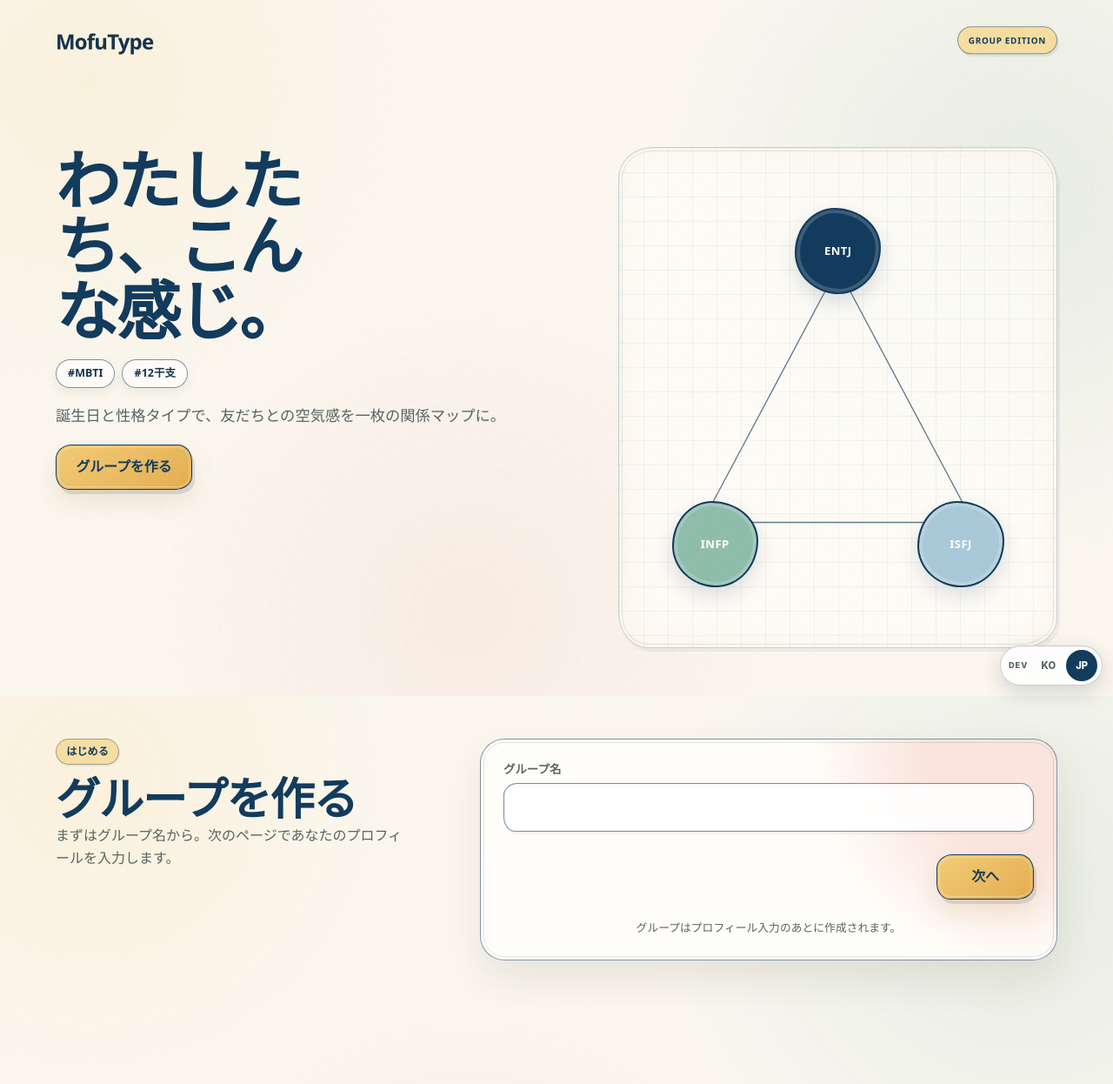
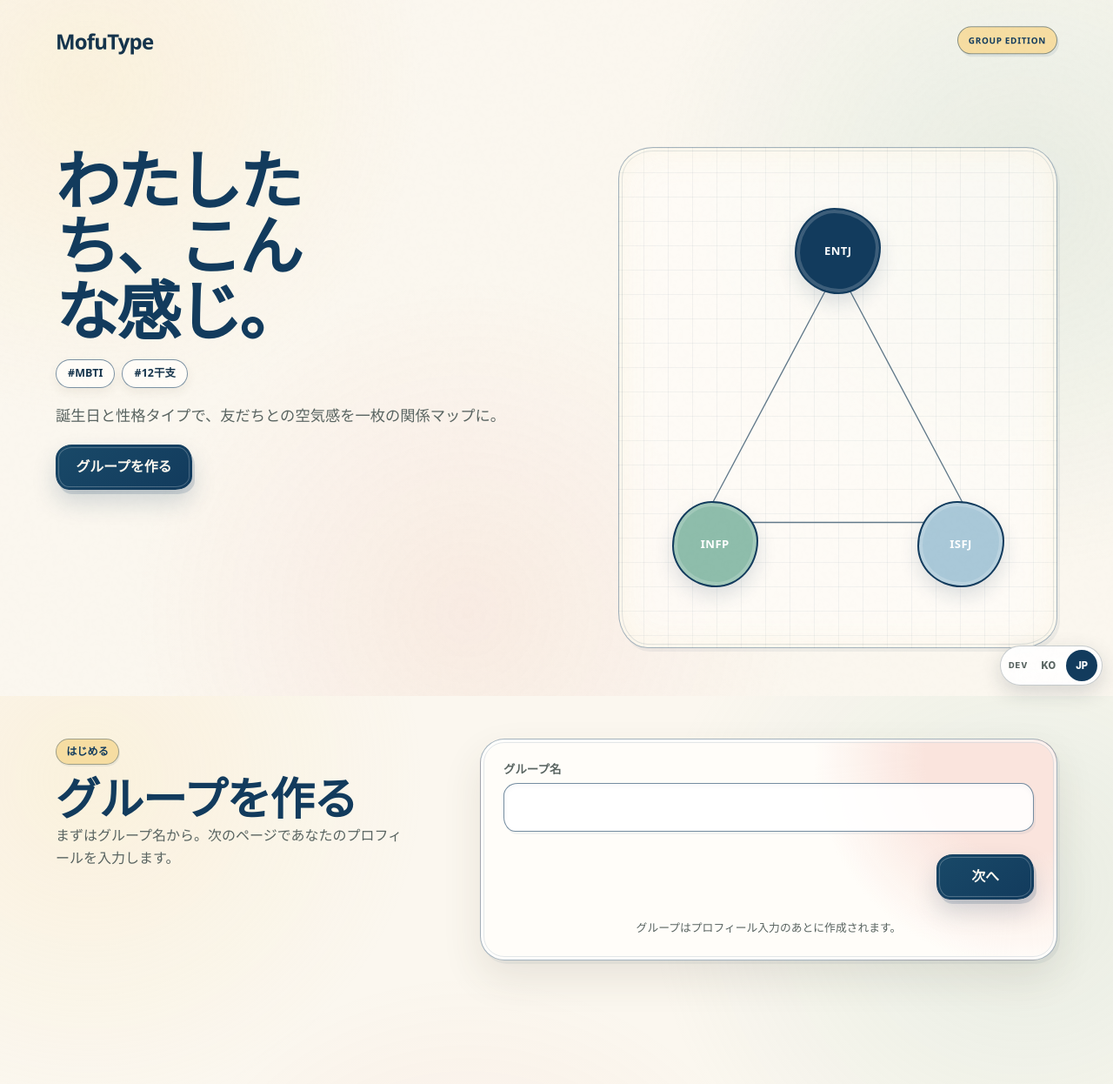
Before and after one commit to mi-hye/mofutype, a Next.js app: page / in a window 1280 px wide. Shown: the top 1246 px of the page at 87% size. Built offline with nearby package versions, Linux system fonts and the light colour scheme; no server answers.

Commit message:
style: unify panel borders and primary color

```diff
--- a/src/app/globals.css
+++ b/src/app/globals.css
@@ -10,6 +10,7 @@
   --accent-coral: var(--accent-vermilion);
   --accent-lemon: var(--accent-sand);
   --border-subtle: 1.5px solid rgb(18 59 93 / 58%);
+  --border-panel: 1.5px solid rgb(18 59 93 / 38%);
   --shadow-soft: 0 18px 42px rgb(74 61 45 / 10%);
   --cream: #fbf7ef;
   --hot-pink: #d96759;
@@ -110,7 +111,7 @@ button, input, textarea, select { font: inherit; }
   transition: border-color 180ms ease, background-color 180ms ease, box-shadow 180ms ease, transform 180ms ease;
 }
 .ui-button::after { position: absolute; inset: 0; background: linear-gradient(105deg, transparent 32%, rgb(255 255 255 / 16%) 50%, transparent 68%); content: ""; transform: translateX(-140%); transition: transform 320ms ease; pointer-events: none; }
-.ui-button[data-variant="primary"] { border-color: var(--accent-navy); outline: 1px solid rgb(255 255 255 / 30%); outline-offset: -4px; background: linear-gradient(145deg, #f2cb78, #e4ae50); box-shadow: 3px 5px 0 rgb(18 59 93 / 13%), 0 14px 28px rgb(177 126 48 / 16%); color: var(--accent-navy); }
+.ui-button[data-variant="primary"] { border-color: var(--accent-navy); outline: 1px solid rgb(255 255 255 / 24%); outline-offset: -4px; background: linear-gradient(145deg, #194968, var(--accent-navy)); box-shadow: 3px 5px 0 rgb(18 59 93 / 15%), 0 14px 28px rgb(18 59 93 / 18%); color: #fffaf1; }
 .ui-button[data-variant="secondary"] { border-color: rgb(18 59 93 / 62%); background: linear-gradient(145deg, #edf6f1, #dcece4); color: var(--ink); }
 .ui-button[data-variant="ghost"] { border-color: rgb(18 59 93 / 38%); background: rgb(255 253 249 / 84%); color: var(--ink); }
 .ui-button[data-size="sm"] { min-height: 42px; padding-inline: 0.82rem; font-size: 0.875rem; }
@@ -120,11 +121,11 @@ button, input, textarea, select { font: inherit; }
 .ui-button__loading { display: inline-flex; }
 .ui-button__spinner { width: 1rem; height: 1rem; border: 2px solid currentColor; border-right-color: transparent; border-radius: 50%; animation: spin 700ms linear infinite; }
 
-.ui-card { position: relative; border: var(--border-subtle); border-radius: 1.8rem 1.65rem 1.9rem 1.55rem / 1.7rem 1.9rem 1.6rem 1.85rem; outline: 1px solid rgb(18 59 93 / 13%); outline-offset: -5px; padding: var(--space-26); background: rgb(255 253 249 / 92%); box-shadow: 3px 4px 0 rgb(18 59 93 / 7%), var(--shadow-pop), inset 0 0 0 4px rgb(255 255 255 / 50%); animation: rise-in 440ms cubic-bezier(.2,.8,.2,1) both; transition: box-shadow 200ms ease, transform 200ms ease; }
+.ui-card { position: relative; border: var(--border-panel); border-radius: 1.8rem 1.65rem 1.9rem 1.55rem / 1.7rem 1.9rem 1.6rem 1.85rem; outline: 1px solid rgb(18 59 93 / 12%); outline-offset: -5px; padding: var(--space-26); background: rgb(255 253 249 / 92%); box-shadow: 3px 4px 0 rgb(18 59 93 / 6%), var(--shadow-pop), inset 0 0 0 4px rgb(255 255 255 / 46%); animation: rise-in 440ms cubic-bezier(.2,.8,.2,1) both; transition: box-shadow 200ms ease, transform 200ms ease; }
 .ui-card[data-variant="default"], .ui-card[data-variant="cream"] { background: var(--surface); }
-.ui-card[data-variant="accent"], .ui-card[data-variant="pink"] { border-color: rgb(18 59 93 / 52%); background: radial-gradient(circle at 92% 8%, #fae4dd 0 7rem, transparent 14rem), #fffdf9; }
-.ui-card[data-variant="subtle"], .ui-card[data-variant="mint"] { border-color: rgb(18 59 93 / 52%); background: radial-gradient(circle at 92% 8%, #e3f0e9 0 7rem, transparent 14rem), #fffdf9; }
-.ui-card[data-variant="violet"] { border-color: rgb(18 59 93 / 52%); background: radial-gradient(circle at 92% 8%, #f8e8c6 0 7rem, transparent 14rem), #fffdf9; }
+.ui-card[data-variant="accent"], .ui-card[data-variant="pink"] { border-color: rgb(18 59 93 / 38%); background: radial-gradient(circle at 92% 8%, #fae4dd 0 7rem, transparent 14rem), #fffdf9; }
+.ui-card[data-variant="subtle"], .ui-card[data-variant="mint"] { border-color: rgb(18 59 93 / 38%); background: radial-gradient(circle at 92% 8%, #e3f0e9 0 7rem, transparent 14rem), #fffdf9; }
+.ui-card[data-variant="violet"] { border-color: rgb(18 59 93 / 38%); background: radial-gradient(circle at 92% 8%, #f8e8c6 0 7rem, transparent 14rem), #fffdf9; }
 
 .status-banner { display: flex; align-items: flex-start; gap: 0.65rem; border: var(--border-subtle); border-radius: 0.9rem 0.78rem 0.95rem 0.74rem / 0.78rem 0.96rem 0.76rem 0.92rem; padding: 0.65rem 0.85rem; background: var(--surface-raised); box-shadow: 2px 3px 0 rgb(18 59 93 / 7%), 0 7px 18px rgb(34 45 55 / 7%); }
 .status-banner > span:last-child { display: grid; }
@@ -150,7 +151,7 @@ button, input, textarea, select { font: inherit; }
 .wordmark { color: var(--ink); font-family: var(--font-display); font-size: 1.5rem; font-weight: 800; letter-spacing: -0.035em; text-decoration: none; }
 .edition-label { border: 1.5px solid rgb(18 59 93 / 48%); border-radius: 999px; padding: 0.42rem 0.75rem; background: var(--butter); color: var(--accent-navy); font-size: 0.62rem; font-weight: 700; letter-spacing: 0.07em; box-shadow: 2px 3px 0 rgb(18 59 93 / 8%); }
 .hero { position: relative; display: grid; min-width: 0; gap: 1.15rem; overflow: visible; margin-top: 2.5rem; border: 0; border-radius: 0; padding: 0; background: transparent; box-shadow: none; }
-.hero__decor { position: relative; order: 3; width: 100%; height: clamp(14rem, 70vw, 20rem); overflow: hidden; border: 1.5px solid rgb(18 59 93 / 38%); border-radius: 2.5rem 2.2rem 2.65rem 2.1rem / 2.25rem 2.6rem 2.15rem 2.55rem; outline: 1px solid rgb(18 59 93 / 12%); outline-offset: -5px; background-color: rgb(255 253 249 / 76%); background-image: linear-gradient(rgb(18 59 93 / 5%) 1px, transparent 1px), linear-gradient(90deg, rgb(18 59 93 / 5%) 1px, transparent 1px); background-size: 28px 28px; box-shadow: 3px 4px 0 rgb(18 59 93 / 6%), inset 0 0 40px rgb(246 221 162 / 18%); }
+.hero__decor { position: relative; order: 3; width: 100%; height: clamp(14rem, 70vw, 20rem); overflow: hidden; border: var(--border-panel); border-radius: 2.5rem 2.2rem 2.65rem 2.1rem / 2.25rem 2.6rem 2.15rem 2.55rem; outline: 1px solid rgb(18 59 93 / 12%); outline-offset: -5px; background-color: rgb(255 253 249 / 76%); background-image: linear-gradient(rgb(18 59 93 / 5%) 1px, transparent 1px), linear-gradient(90deg, rgb(18 59 93 / 5%) 1px, transparent 1px); background-size: 28px 28px; box-shadow: 3px 4px 0 rgb(18 59 93 / 6%), inset 0 0 40px rgb(246 221 162 / 18%); }
 .hero__connectors { position: absolute; inset: 0; width: 100%; height: 100%; overflow: visible; pointer-events: none; }
 .hero__connectors line { stroke: #61798a; stroke-width: 1.35; stroke-linecap: round; vector-effect: non-scaling-stroke; }
 .hero__tape, .hero__dots, .hero__stripe { position: absolute; z-index: 1; display: grid; width: clamp(4.2rem, 18vw, 5.4rem); aspect-ratio: 1; place-items: center; border: 2px solid var(--accent-navy); border-radius: 46% 54% 49% 51% / 52% 46% 54% 48%; box-shadow: inset 0 0 0 4px rgb(255 255 255 / 18%), 0 10px 22px rgb(18 59 93 / 14%); color: #fff; font-size: 0.82rem; font-weight: 800; letter-spacing: 0.03em; }
@@ -174,7 +175,7 @@ button, input, textarea, select { font: inherit; }
 .create-section__intro { position: relative; max-width: 33rem; padding: 0; }
 .create-section__intro h2 { margin: 0.55rem 0 0; color: var(--accent-navy); font-family: var(--font-display); font-size: clamp(2rem, 6vw, 3.2rem); font-weight: 700; letter-spacing: -0.025em; line-height: 1.15; }
 .create-section__intro p:last-child { color: var(--text-muted); }
-.create-section > .ui-card { border-radius: var(--radius-18); background: radial-gradient(circle at 94% 8%, #fae4dd 0 7rem, transparent 15rem), #fffdf9; box-shadow: var(--shadow-pop); }
+.create-section > .ui-card { border-radius: var(--radius-18); background: radial-gradient(circle at 94% 8%, #fae4dd 0 7rem, transparent 15rem), #fffdf9; }
 
 .onboarding-form, .profile-fields { display: grid; min-width: 0; gap: 1.15rem; }
 .onboarding-form > .ui-button { width: 100%; margin-top: 0.25rem; }
@@ -198,7 +199,7 @@ button, input, textarea, select { font: inherit; }
 .profile-step__intro h1 { margin: 0.6rem 0 0; color: var(--accent-navy); font-family: var(--font-display); font-size: clamp(2.5rem, 7vw, 4.1rem); font-weight: 700; letter-spacing: -0.03em; line-height: 1.1; text-wrap: balance; }
 .profile-step__intro > p:last-of-type { color: var(--text-muted); }
 .profile-step__intro > a { display: inline-flex; min-height: 44px; align-items: center; color: var(--accent-coral); font-size: 0.86rem; font-weight: 700; text-underline-offset: 0.22rem; }
-.profile-step .ui-card { width: min(100%, 38rem); max-width: 38rem; justify-self: center; border-top: var(--border-subtle); border-radius: var(--radius-18); background: radial-gradient(circle at 94% 8%, #fae4dd 0 7rem, transparent 15rem), #fffdf9; box-shadow: var(--shadow-pop); }
+.profile-step .ui-card { width: min(100%, 38rem); max-width: 38rem; justify-self: center; border-radius: var(--radius-18); background: radial-gradient(circle at 94% 8%, #fae4dd 0 7rem, transparent 15rem), #fffdf9; }
 .profile-step .onboarding-form, .profile-step .profile-fields { gap: 1rem; }
 .profile-step .form-field input, .profile-step .form-field select { min-height: 46px; padding-block: 0.55rem; }
 .profile-step .unknown-toggle { min-height: 34px; gap: 0.42rem; border: 0; border-radius: 0; padding: 0.12rem 0; background: transparent; box-shadow: none; font-size: 0.78rem; }
@@ -247,7 +248,7 @@ button, input, textarea, select { font: inherit; }
 .dev-locale-toggle button[aria-pressed="true"] { background: var(--accent-navy); color: #fff; }
 .dev-locale-toggle button:focus-visible { outline: 3px solid rgb(184 68 56 / 28%); outline-offset: 2px; }
 
-.join-panel { width: min(100%, 40rem); border: var(--border-subtle); border-radius: var(--radius-18); padding: clamp(1.1rem, 5vw, 2.25rem); background: var(--surface-raised); box-shadow: var(--shadow-soft); }
+.join-panel { width: min(100%, 40rem); border: var(--border-panel); border-radius: var(--radius-18); padding: clamp(1.1rem, 5vw, 2.25rem); background: var(--surface-raised); box-shadow: var(--shadow-soft); }
 .join-panel > h1 { margin: 0; color: var(--accent-navy); font-family: var(--font-display); font-size: clamp(2rem, 7vw, 3.2rem); font-weight: 700; letter-spacing: -0.025em; line-height: 1.15; }
 .join-panel > p { color: var(--text-muted); }
 .invite-preview { display: grid; gap: 0.2rem; margin: 1.25rem 0; border: var(--border-subtle); border-radius: var(--radius-12); padding: 0.85rem 1rem; background: var(--surface-mint); }
@@ -258,7 +259,7 @@ button, input, textarea, select { font: inherit; }
 
 .group-member-shell { width: min(calc(100% - 1.5rem), 82rem); padding-top: 1.25rem; }
 .group-member-shell h1 { max-width: 16ch; margin: 0.45rem 0 0; color: var(--accent-navy); font-family: var(--font-display); font-size: clamp(2.35rem, 8vw, 4.8rem); font-weight: 700; letter-spacing: -0.03em; line-height: 1.08; overflow-wrap: anywhere; }
-.group-member-header { position: relative; isolation: isolate; display: grid; gap: var(--space-18); overflow: hidden; margin-bottom: 1.4rem; border: var(--border-subtle); border-radius: 2.35rem 2.15rem 2.5rem 2rem / 2.15rem 2.45rem 2.05rem 2.35rem; outline: 1px solid rgb(18 59 93 / 12%); outline-offset: -5px; padding: clamp(1rem, 4vw, 1.8rem); background: radial-gradient(circle at 94% 8%, #e3f0e9 0 9rem, transparent 18rem), #fffdf9; box-shadow: 3px 4px 0 rgb(18 59 93 / 7%), var(--shadow-pop), inset 0 0 0 4px rgb(255 255 255 / 45%); animation: rise-in 420ms ease-out both; }
+.group-member-header { position: relative; isolation: isolate; display: grid; gap: var(--space-18); overflow: hidden; margin-bottom: 1.4rem; border: var(--border-panel); border-radius: 2.35rem 2.15rem 2.5rem 2rem / 2.15rem 2.45rem 2.05rem 2.35rem; outline: 1px solid rgb(18 59 93 / 12%); outline-offset: -5px; padding: clamp(1rem, 4vw, 1.8rem); background: radial-gradient(circle at 94% 8%, #e3f0e9 0 9rem, transparent 18rem), #fffdf9; box-shadow: 3px 4px 0 rgb(18 59 93 / 6%), var(--shadow-pop), inset 0 0 0 4px rgb(255 255 255 / 46%); animation: rise-in 420ms ease-out both; }
 .group-member-header::after { display: none; }
 .group-member-header p { margin-block: 0.45rem 0; color: var(--text-muted); }
 .group-member-header:not(:has(.status-banner)) > div:first-child { padding-right: 6.5rem; }
@@ -281,7 +282,7 @@ button, input, textarea, select { font: inherit; }
 .group-share-actions__close svg { width: 1rem; height: 1rem; }
 
 .group-graph { display: grid; gap: 1rem; }
-.group-graph__canvas { width: 100%; height: clamp(30rem, 68svh, 52rem); min-height: 30rem; overflow: hidden; border: var(--border-subtle); border-radius: 2.5rem 2.15rem 2.65rem 2.05rem / 2.2rem 2.55rem 2.1rem 2.45rem; outline: 1px solid rgb(18 59 93 / 12%); outline-offset: -5px; background: linear-gradient(145deg, #fffdf9, #fbf6eb 68%, #e3f0e9); box-shadow: 3px 4px 0 rgb(18 59 93 / 6%), var(--shadow-pop), inset 0 0 0 4px rgb(255 255 255 / 46%); touch-action: pan-y; }
+.group-graph__canvas { width: 100%; height: clamp(30rem, 68svh, 52rem); min-height: 30rem; overflow: hidden; border: var(--border-panel); border-radius: 2.5rem 2.15rem 2.65rem 2.05rem / 2.2rem 2.55rem 2.1rem 2.45rem; outline: 1px solid rgb(18 59 93 / 12%); outline-offset: -5px; background: linear-gradient(145deg, #fffdf9, #fbf6eb 68%, #e3f0e9); box-shadow: 3px 4px 0 rgb(18 59 93 / 6%), var(--shadow-pop), inset 0 0 0 4px rgb(255 255 255 / 46%); touch-action: pan-y; }
 .group-graph__canvas .react-flow__background { color: var(--accent-navy) !important; opacity: 0.22; }
 .group-graph__canvas .react-flow__edge-path { stroke-width: 2; }
 .relationship-edge--locked .react-flow__edge-path { stroke: #77716b; stroke-opacity: 1; }
@@ -306,7 +307,7 @@ button, input, textarea, select { font: inherit; }
 .group-graph__accessible button { min-height: 42px; border: var(--border-subtle); border-radius: 999px; padding: 0.48rem 0.8rem; background: var(--surface); color: var(--ink); font-size: 0.84rem; font-weight: 650; cursor: pointer; }
 .group-graph__accessible button[aria-pressed="true"] { border-color: #d8a8a3; background: var(--surface-coral); color: var(--coral-deep); }
 
-.my-result-card { position: relative; display: grid; gap: 1.1rem; overflow: hidden; margin-top: clamp(1rem, 3vw, 1.5rem); border: var(--border-subtle); border-radius: 2.35rem 2.1rem 2.5rem 2rem / 2.15rem 2.45rem 2.05rem 2.35rem; outline: 1px solid rgb(18 59 93 / 12%); outline-offset: -5px; padding: clamp(1rem, 4vw, 1.8rem); background: radial-gradient(circle at 94% 8%, #fae4dd 0 8rem, transparent 17rem), #fffdf9; box-shadow: 3px 4px 0 rgb(18 59 93 / 6%), var(--shadow-pop), inset 0 0 0 4px rgb(255 255 255 / 46%); }
+.my-result-card { position: relative; display: grid; gap: 1.1rem; overflow: hidden; margin-top: clamp(1rem, 3vw, 1.5rem); border: var(--border-panel); border-radius: 2.35rem 2.1rem 2.5rem 2rem / 2.15rem 2.45rem 2.05rem 2.35rem; outline: 1px solid rgb(18 59 93 / 12%); outline-offset: -5px; padding: clamp(1rem, 4vw, 1.8rem); background: radial-gradient(circle at 94% 8%, #fae4dd 0 8rem, transparent 17rem), #fffdf9; box-shadow: 3px 4px 0 rgb(18 59 93 / 6%), var(--shadow-pop), inset 0 0 0 4px rgb(255 255 255 / 46%); }
 .my-result-card::before { display: none; }
 .my-result-card__summary { display: grid; grid-template-columns: auto minmax(0, 1fr); align-items: center; gap: 0.9rem; }
 .my-result-card__identity { display: grid; min-width: 0; gap: 0.18rem; }
@@ -319,7 +320,7 @@ button, input, textarea, select { font: inherit; }
 .my-result-card__reading p { margin: 0; color: var(--ink); font-size: 0.86rem; line-height: 1.75; }
 .my-result-card__reading small { display: block; margin-top: 0.55rem; color: var(--text-muted); font-size: 0.7rem; }
 
-.relation-sheet { position: relative; width: min(100%, 58rem); min-width: 0; overflow: hidden; margin: 2rem auto 0; border: var(--border-subtle); border-radius: 2.4rem 2.15rem 2.55rem 2rem / 2.2rem 2.5rem 2.05rem 2.4rem; outline: 1px solid rgb(18 59 93 / 12%); outline-offset: -5px; padding: clamp(1.1rem, 4vw, 2.25rem); background: radial-gradient(circle at 94% 8%, #f8e8c6 0 8rem, transparent 17rem), #fffdf9; box-shadow: 3px 4px 0 rgb(18 59 93 / 6%), var(--shadow-pop), inset 0 0 0 4px rgb(255 255 255 / 42%); animation: rise-in 420ms ease-out both; }
+.relation-sheet { position: relative; width: min(100%, 58rem); min-width: 0; overflow: hidden; margin: 2rem auto 0; border: var(--border-panel); border-radius: 2.4rem 2.15rem 2.55rem 2rem / 2.2rem 2.5rem 2.05rem 2.4rem; outline: 1px solid rgb(18 59 93 / 12%); outline-offset: -5px; padding: clamp(1.1rem, 4vw, 2.25rem); background: radial-gradient(circle at 94% 8%, #f8e8c6 0 8rem, transparent 17rem), #fffdf9; box-shadow: 3px 4px 0 rgb(18 59 93 / 6%), var(--shadow-pop), inset 0 0 0 4px rgb(255 255 255 / 42%); animation: rise-in 420ms ease-out both; }
 .relation-sheet::before { display: none; }
 .relation-sheet__header { display: flex; min-width: 0; align-items: center; justify-content: space-between; gap: 1rem; border-bottom: var(--border-subtle); padding-bottom: 0.85rem; }
 .relation-sheet__header p { min-width: 0; margin: 0; color: var(--text-muted); font-size: 0.82rem; font-weight: 700; overflow-wrap: anywhere; }
@@ -338,7 +339,7 @@ button, input, textarea, select { font: inherit; }
 .relation-sheet__details h3 { margin: 0 0 0.5rem; font-size: 0.98rem; }
 .relation-sheet__details p { margin: 0; color: var(--text-muted); }
 
-.checkout-panel { position: relative; width: min(100%, 38rem); min-width: 0; overflow: hidden; margin-inline: auto; border: var(--border-subtle); border-radius: 2.35rem 2.1rem 2.5rem 2rem / 2.15rem 2.45rem 2.05rem 2.35rem; outline: 1px solid rgb(18 59 93 / 12%); outline-offset: -5px; padding: clamp(1.1rem, 5vw, 2.4rem); background: radial-gradient(circle at 94% 8%, #f8e8c6 0 8rem, transparent 17rem), #fffdf9; box-shadow: 3px 4px 0 rgb(18 59 93 / 6%), var(--shadow-pop), inset 0 0 0 4px rgb(255 255 255 / 44%); animation: rise-in 420ms ease-out both; }
+.checkout-panel { position: relative; width: min(100%, 38rem); min-width: 0; overflow: hidden; margin-inline: auto; border: var(--border-panel); border-radius: 2.35rem 2.1rem 2.5rem 2rem / 2.15rem 2.45rem 2.05rem 2.35rem; outline: 1px solid rgb(18 59 93 / 12%); outline-offset: -5px; padding: clamp(1.1rem, 5vw, 2.4rem); background: radial-gradient(circle at 94% 8%, #f8e8c6 0 8rem, transparent 17rem), #fffdf9; box-shadow: 3px 4px 0 rgb(18 59 93 / 6%), var(--shadow-pop), inset 0 0 0 4px rgb(255 255 255 / 44%); animation: rise-in 420ms ease-out both; }
 .checkout-panel::before { display: none; }
 .checkout-panel__notice { width: fit-content; max-width: 100%; margin: 0 0 1.2rem; border-radius: 999px; padding: 0.32rem 0.7rem; background: var(--surface-mint); color: #3f6559; font-size: 0.76rem; font-weight: 700; line-height: 1.4; }
 .checkout-panel h1 { max-width: 14ch; margin: 0; color: var(--accent-navy); font-family: var(--font-display); font-size: clamp(2rem, 7vw, 3.6rem); font-weight: 700; letter-spacing: -0.025em; line-height: 1.12; text-wrap: balance; }
@@ -376,7 +377,7 @@ button, input, textarea, select { font: inherit; }
 @media (hover: hover) and (pointer: fine) {
   .ui-button:not(:disabled):hover { transform: translateY(-2px); }
   .ui-button:not(:disabled):hover::after { transform: translateX(140%); }
-  .ui-button[data-variant="primary"]:not(:disabled):hover { border-color: var(--accent-navy); background: linear-gradient(145deg, #f5d388, #e7b65d); box-shadow: 3px 7px 0 rgb(18 59 93 / 13%), 0 15px 30px rgb(177 126 48 / 18%); }
+  .ui-button[data-variant="primary"]:not(:disabled):hover { border-color: var(--accent-navy); background: linear-gradient(145deg, #235777, #194563); box-shadow: 3px 7px 0 rgb(18 59 93 / 15%), 0 15px 30px rgb(18 59 93 / 20%); }
   .ui-card:hover { box-shadow: 0 22px 48px rgb(34 45 55 / 13%); transform: translateY(-3px); }
   .form-field input:hover, .form-field select:hover { border-color: var(--accent-blue); }
   .unknown-toggle:hover { transform: translateY(-1px); }
@@ -445,7 +446,7 @@ button, input, textarea, select { font: inherit; }
 @media (min-width: 64rem) {
   .hero { grid-template-columns: minmax(0, 1.05fr) minmax(24rem, 0.95fr); grid-template-rows: repeat(5, auto); align-items: start; column-gap: clamp(3rem, 7vw, 7rem); padding: 3rem 0 1rem; }
   .hero__eyebrow, .hero h1, .hero__stickers, .hero__copy, .hero__actions { grid-column: 1; }
-  .hero__decor { grid-column: 2; grid-row: 1 / 7; height: 100%; min-height: 36rem; border: 1px solid #c9ced2; }
+  .hero__decor { grid-column: 2; grid-row: 1 / 7; height: 100%; min-height: 36rem; border: var(--border-panel); }
   .hero__tape, .hero__dots, .hero__stripe { width: 6.2rem; }
   .hero__tape { left: calc(50% - 3.1rem); }
   .create-section { grid-template-columns: minmax(16rem, 0.75fr) minmax(30rem, 1.25fr); gap: clamp(3rem, 7vw, 6rem); }
```
